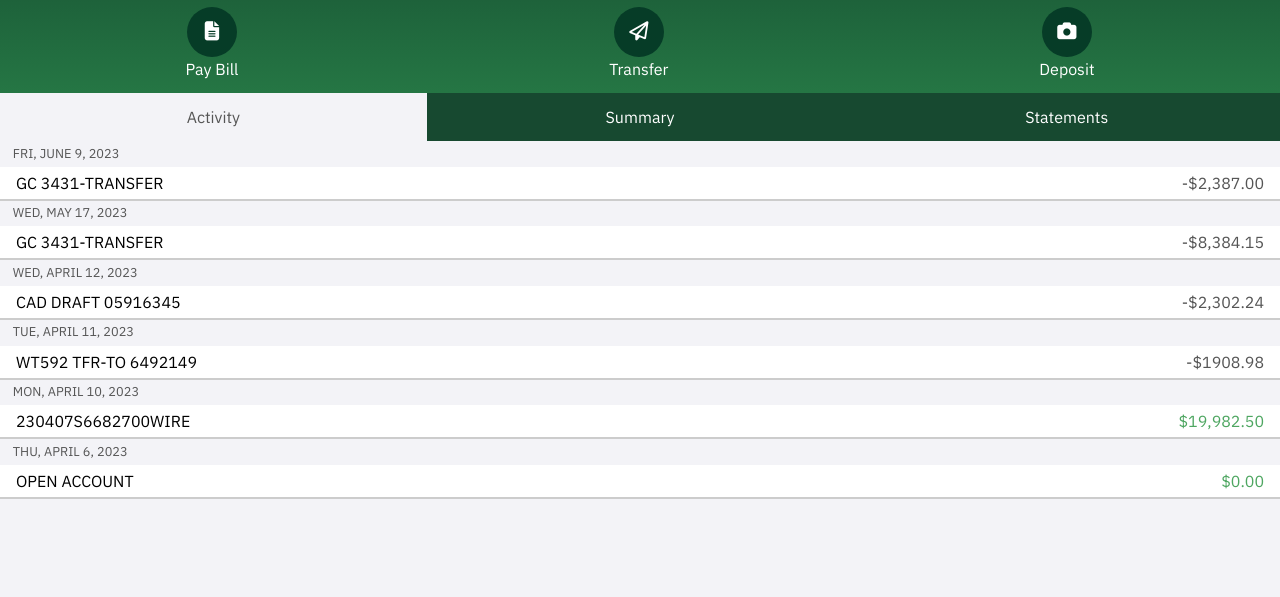
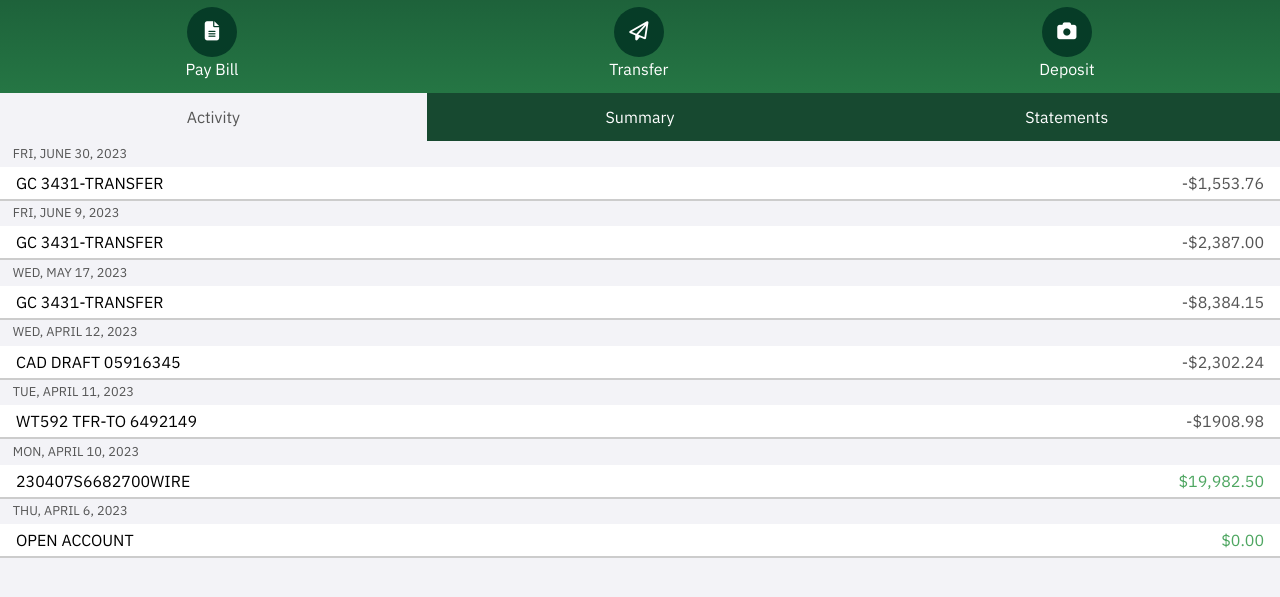
Before and after one commit to FadiNaaman/FadiNaaman.github.io, a plain HTML site: page usdaily.html in a window 1280 px wide. Shown: the part 123-720 px from the top of the page. Drawn offline with Linux system fonts and the light colour scheme.

Commit message:
Update usdaily.html

```diff
--- a/usdaily.html
+++ b/usdaily.html
@@ -30,6 +30,13 @@
             <p>Summary</p>
             <p>Statements</p>
         </div>
+        <section>
+            <span>Fri, June 30, 2023</span>
+            <div>
+                <p>GC 3431-TRANSFER</p>
+                <p>-$1,553.76</p>
+            </div>
+        </section>
         <section>
             <span>Fri, June 9, 2023</span>
             <div>
```
